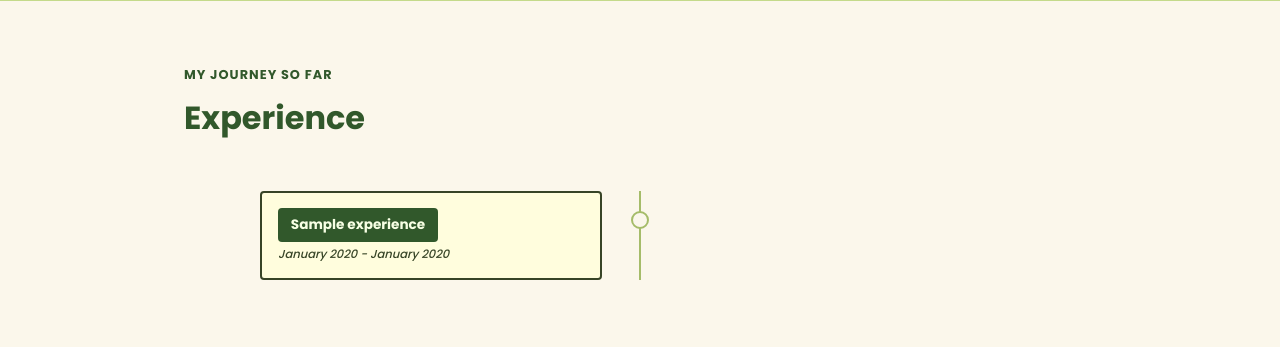
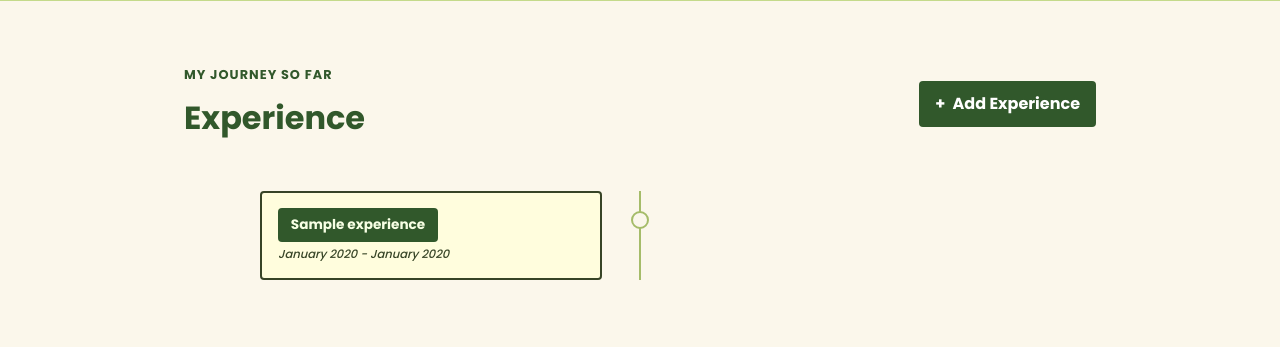
Before and after one commit to aulianurshiva/myportofolio, a Django app: template templates/experience.html in a window 1280 px wide. Shown: the part 73-420 px from the top of the page. Run offline with Django 5.2, Linux system fonts and the light colour scheme; tables that the repository leaves empty hold one stand-in row (values such as "Sample post"); the template is opened without the code that fills it: values that come from a table or form of the project are taken from there, most other values are stand-ins (such as "Sample title", 1, 10 or a date in 2020); grey boxes marked "Sample" are stand-in pictures.

Commit message:
feat: add experience form and delete modal template and styling for experience button

```diff
--- a/main/urls.py
+++ b/main/urls.py
@@ -1,11 +1,29 @@
 from django.urls import path
-from main.views import show_main, show_experience, show_interest, create_interest, delete_interest, get_interest_json
+from main.views import (
+    show_main,
+    show_experience,
+    create_experience,
+    update_experience,
+    delete_experience,
+    get_experience_json,
+    show_interest,
+    create_interest,
+    delete_interest,
+    get_interest_json
+)
 
 app_name = "main"
 
 urlpatterns = [
     path("", show_main, name="show_main"),
+
     path("experience/", show_experience, name="show_experience"),
+    path("experience/add/", create_experience, name="create_experience"),
+    path("experience/<uuid:experience_id>/edit/", update_experience, name="update_experience"),
+    path("experience/<uuid:experience_id>/delete/", delete_experience, name="delete_experience"),
+    path("api/experience/", get_experience_json, name="get_experience_json"),
+
+
     path("interest/", show_interest, name="show_interest"),
     path("interest/add/", create_interest, name="create_interest"),
     path("interest/<int:interest_id>/delete/",delete_interest,name="delete_interest"),
--- a/main/views.py
+++ b/main/views.py
@@ -22,7 +22,7 @@ def show_main(request):
 
 # === Buat experience ===
 def get_experience_json(request):
-    experience = Experience.objects.all()
+    experiences = Experience.objects.all()
     experience_json = serializers.serialize("json", experiences)
     return HttpResponse(experience_json, content_type="application/json")
 
--- a/static/css/style.css
+++ b/static/css/style.css
@@ -700,6 +700,17 @@ h1, .brand {
     margin-top: 1.5rem;
 }
 
+.button-small {
+    padding: 0.3rem 0.7rem;
+    font-size: 0.75rem;
+}
+
+.experience-actions {
+    display: flex;
+    gap: 0.5rem;
+    margin-top: 1rem;
+}
+
 @media (max-width: 600px) {
     .interest-header {
         align-items: flex-start;
--- /dev/null
+++ b/templates/components/experience_delete_modal.html
@@ -0,0 +1,38 @@
+<button type="button"
+        class="button button-secondary button-small"
+        popovertarget="delete-experience-{{ experience.id }}"
+        aria-label="Delete {{ experience.title }}"
+        title="Delete experience">
+    Delete
+</button>
+<div id="delete-experience-{{ experience.id }}"
+     class="interest-delete-modal"
+     popover="auto"
+     role="dialog"
+     aria-modal="true"
+     aria-labelledby="delete-experience-title-{{ experience.id }}">
+    <button type="button"
+            class="interest-delete-modal__backdrop"
+            popovertarget="delete-experience-{{ experience.id }}"
+            popovertargetaction="hide"
+            aria-label="Close delete confirmation"></button>
+    <div class="interest-delete-modal__content">
+        <button type="button"
+                class="interest-delete-modal__close"
+                popovertarget="delete-experience-{{ experience.id }}"
+                popovertargetaction="hide"
+                aria-label="Close delete confirmation">✖</button>
+        <h2 id="delete-experience-title-{{ experience.id }}">Delete Experience?</h2>
+        <p>Are you sure you want to delete <strong>{{ experience.title }}</strong>?</p>
+        <div class="interest-delete-modal__actions">
+            <button type="button"
+                    class="button button"
+                    popovertarget="delete-experience-{{ experience.id }}"
+                    popovertargetaction="hide">Cancel</button>
+            <form method="post" action="{% url 'main:delete_experience' experience.id %}">
+                {% csrf_token %}
+                <button type="submit" class="button button-secondary">Yes, Delete</button>
+            </form>
+        </div>
+    </div>
+</div>
--- a/templates/experience.html
+++ b/templates/experience.html
@@ -6,8 +6,16 @@
     <main>
         <section class="experience-section" id="experience">
             <div class="container">
-                <p class="section-kicker">My journey so far</p>
-                <h1>Experience</h1>
+                <div class="interest-header">
+                    <div>
+                        <p class="section-kicker">My journey so far</p>
+                        <h1>Experience</h1>
+                    </div>
+                    <a href="{% url 'main:create_experience' %}" class="button interest-add-button">
+                        <span aria-hidden="true">+</span>
+                        Add Experience
+                    </a>
+                </div>
 
                 <div class="experiences">
                     {% for experience in experience_list %}
@@ -27,6 +35,10 @@
                                             <img src="{{ experience.thumbnail }}" alt="{{ experience.title }}">
                                         </div>
                                     {% endif %}
+                                    <div class="experience-actions">
+                                        <a href="{% url 'main:update_experience' experience.id %}" class="button button button-small">Edit</a>
+                                        {% include "components/experience_delete_modal.html" with experience=experience %}
+                                    </div>
                                 </div>
                             </details>
                         </div>
```
Also changed, not shown: templates/experience_form.html (added, +31 -0 lines).
